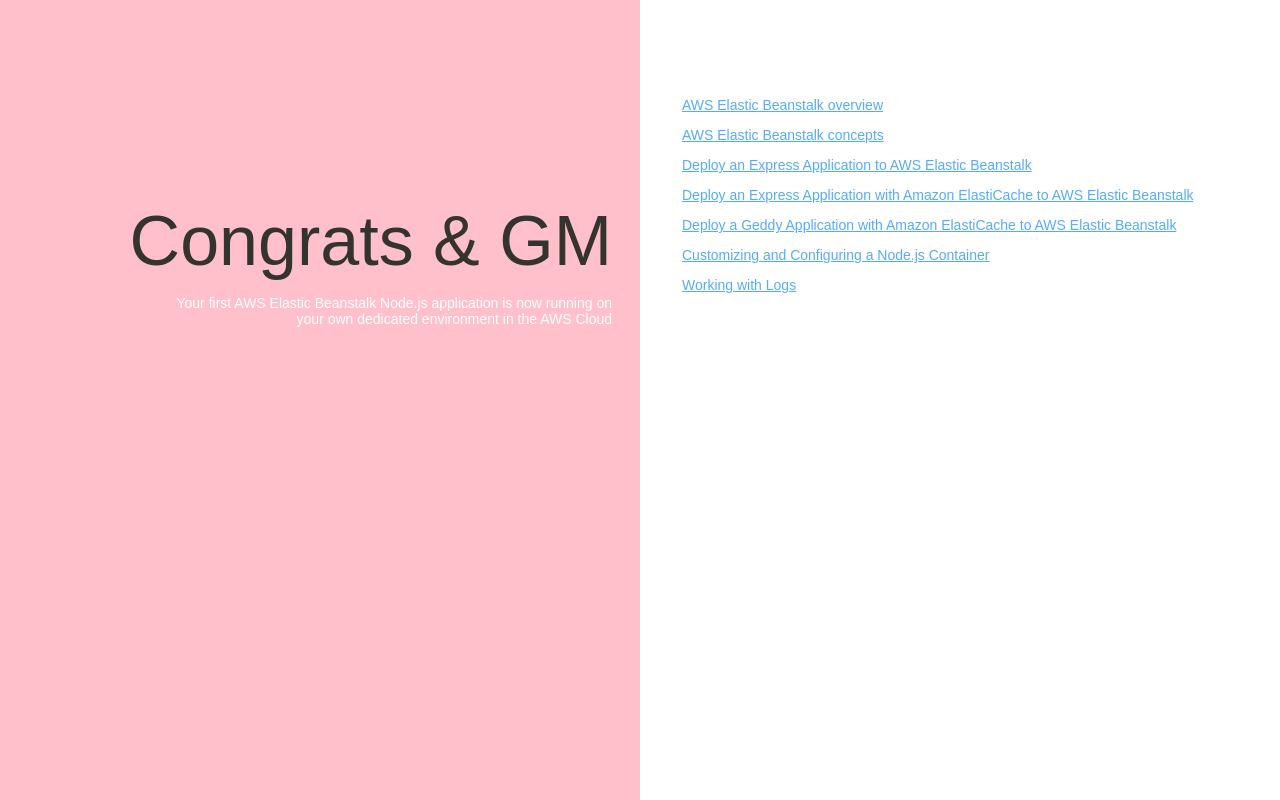
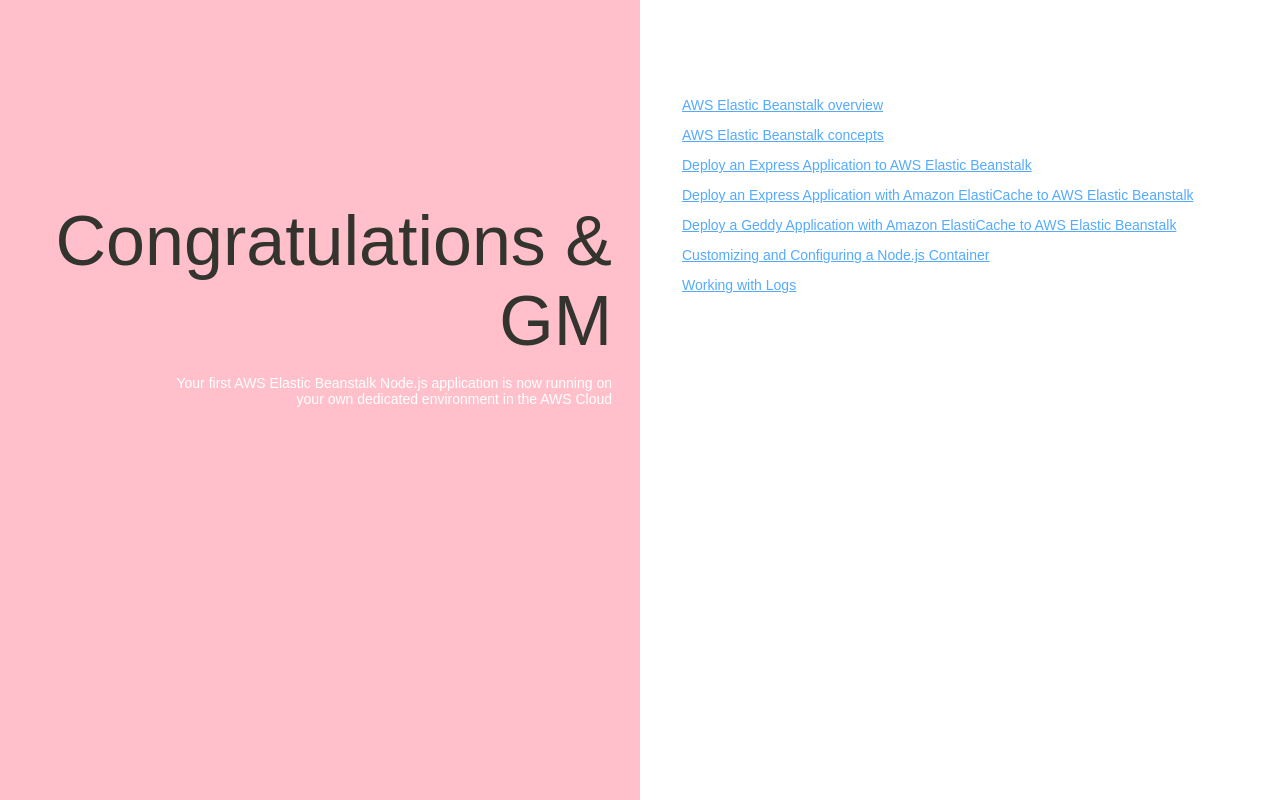
Before and after one commit to ernikg29/aws-sample, a plain HTML site: page index.html in a window 1280 px wide. Drawn offline with Linux system fonts and the light colour scheme.

Commit message:
Update header text from 'Congrats' to 'Congratulations'

```diff
--- a/index.html
+++ b/index.html
@@ -74,7 +74,7 @@
   </head>
   <body>
     <div class="textColumn">
-      <h1>Congrats & GM</h1>
+      <h1>Congratulations & GM</h1>
       <p>Your first AWS Elastic Beanstalk Node.js application is now running on your own dedicated environment in the AWS Cloud</p>
     </div>
     <div class="linksColumn">
```
